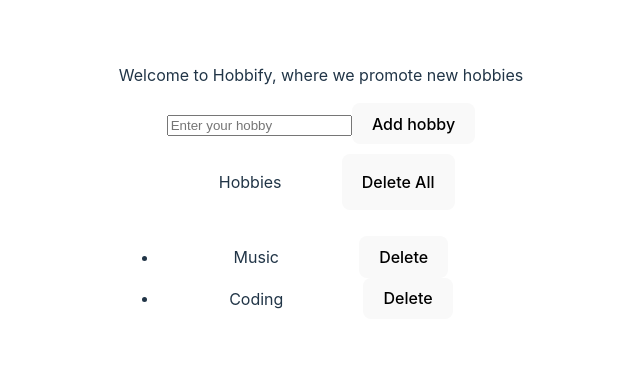
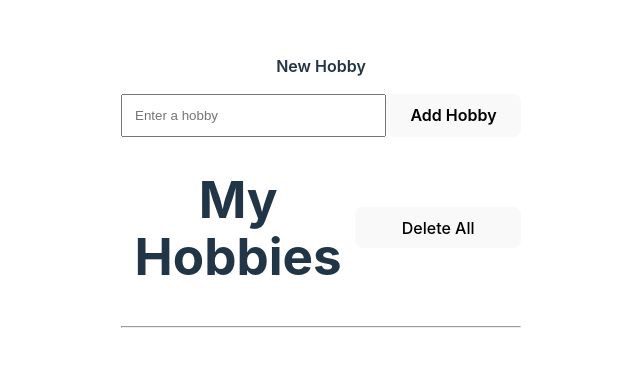
Before and after one commit to Sumit-Malviya/Tasks, a React (Vite) app: page / in a window 1280 px wide. Shown: the part 209-576 px from the top of the page, without its empty margins (319-959 px from the left). Built offline with nearby package versions, Linux system fonts and the light colour scheme.

Commit message:
Complete CRUD on hobby Filler

```diff
--- /dev/null
+++ b/src/HobbyFillerOptimized.jsx
@@ -0,0 +1,135 @@
+import { Component } from "react";
+import { toast } from "react-toastify";
+
+class HobbiesFiller extends Component {
+  state = {
+    newHobby: "",
+    hobbies: [],
+    currentlyEditingHobby: null,
+    updatedNewHobby: ""
+  };
+
+  onNewHobbyChange = (e) => {
+    this.setState({ newHobby: e.target.value });
+  };
+
+  onAddNewHobby = () => {
+    const { newHobby, hobbies } = this.state;
+    const newHobbyLC = newHobby.toLowerCase();
+    if (!newHobby) {
+      toast("Please enter a valid hobby!");
+      return;
+    }
+
+    if (hobbies.includes(newHobbyLC)) {
+      toast("This hobby already exists!");
+      return;
+    }
+
+    this.setState({ hobbies: [newHobbyLC, ...hobbies], newHobby: "" });
+    toast(`${newHobby} added successfully!`);
+    //
+  };
+
+  onDeleteHobby = (id) => {
+    // console.log("Index to delete: ", id);
+    const updatedState = this.state.hobbies.filter(
+      (item, index) => index !== id
+    );
+
+    // console.log("updatedState: ", updatedState);
+    this.setState({ hobbies: updatedState });
+    toast(`${this.state.hobbies[id]} removed successfully!`);
+  };
+
+  onEditHobby = (id) => {
+    this.setState({ currentlyEditingHobby: id });
+  };
+
+  onUpdateNewHobby = (e) => {
+    this.setState({updatedNewHobby: e.target.value});
+
+  }
+
+  onUpdateHobby = (id) => {
+    const updatedHobbyList = [...this.state.hobbies];
+    updatedHobbyList[id] = this.state.updatedNewHobby;
+    this.setState({hobbies: updatedHobbyList, currentlyEditingHobby: null, updatedNewHobby: ""});
+
+  }
+
+  onDeleteAllHobby = () => {
+    let copiedHobbyList = [...this.state.hobbies];
+    copiedHobbyList = [];
+    this.setState({hobbies: copiedHobbyList});
+  }
+
+  render() {
+    const { newHobby, hobbies, currentlyEditingHobby, updatedNewHobby } = this.state;
+    // console.log("Re-Render: ", { updatedNewHobby });
+    return (
+      <div
+        style={{
+          display: "flex",
+          justifyContent: "center",
+          flexDirection: "column",
+          width: "400px",
+        }}
+      >
+        <div className="form-element">
+          <p style={{ fontWeight: 600 }}>New Hobby</p>
+          <div style={{ display: "flex" }}>
+            <input
+              style={{ outline: "none", width: "100%", padding: "12px" }}
+              type="text"
+              placeholder="Enter a hobby"
+              value={newHobby}
+              onChange={this.onNewHobbyChange}
+            />
+            <button
+              style={{ width: "200px", fontWeight: 600 }}
+              onClick={this.onAddNewHobby}
+            >
+              Add Hobby
+            </button>
+          </div>
+        </div>
+        <div>
+          <div style={{display:"flex", alignItems:"center"}}>
+          <h1>My Hobbies</h1>
+          <button style={{width:"200px"}} onClick={this.onDeleteAllHobby}>Delete All</button>
+          </div>
+          <hr />
+          <ul>
+            {hobbies.map((current, index) => {
+              return (
+                <li style={{ textTransform: "capitalize" }} key={current}>
+                  <div>
+                    {currentlyEditingHobby === index ? (
+                      <div>
+                      <input type="text" value={this.updatedNewHobby} onChange={this.onUpdateNewHobby} />
+                      <button onClick={() => this.onUpdateHobby(index)}>Update</button>
+                      </div>
+                    ) : (
+                      <div>
+                      <p>{current}</p>
+                      <button onClick={() => this.onEditHobby(index)}>
+                        Edit
+                      </button>
+                      <button onClick={() => this.onDeleteHobby(index)}>
+                      Delete
+                      </button>
+                      </div>
+                    )}
+                  </div>
+                </li>
+              );
+            })}
+          </ul>
+        </div>
+      </div>
+    );
+  }
+}
+
+export default HobbiesFiller;
--- a/src/main.jsx
+++ b/src/main.jsx
@@ -6,6 +6,7 @@
 import TodoList from './TodoList.jsx'
 import HobbyList from './HobbyPractise.jsx'
 import { ToastContainer } from 'react-toastify'
+import HobbiesFiller from './HobbyFillerOptimized.jsx'
 
 
 
@@ -21,7 +22,7 @@
   draggable
   pauseOnHover
   theme="dark"/>
-  < HobbyList/>
+  < HobbiesFiller/>
   </>)
  // <React.StrictMode>
  {/* </React.StrictMode>, */}
```
